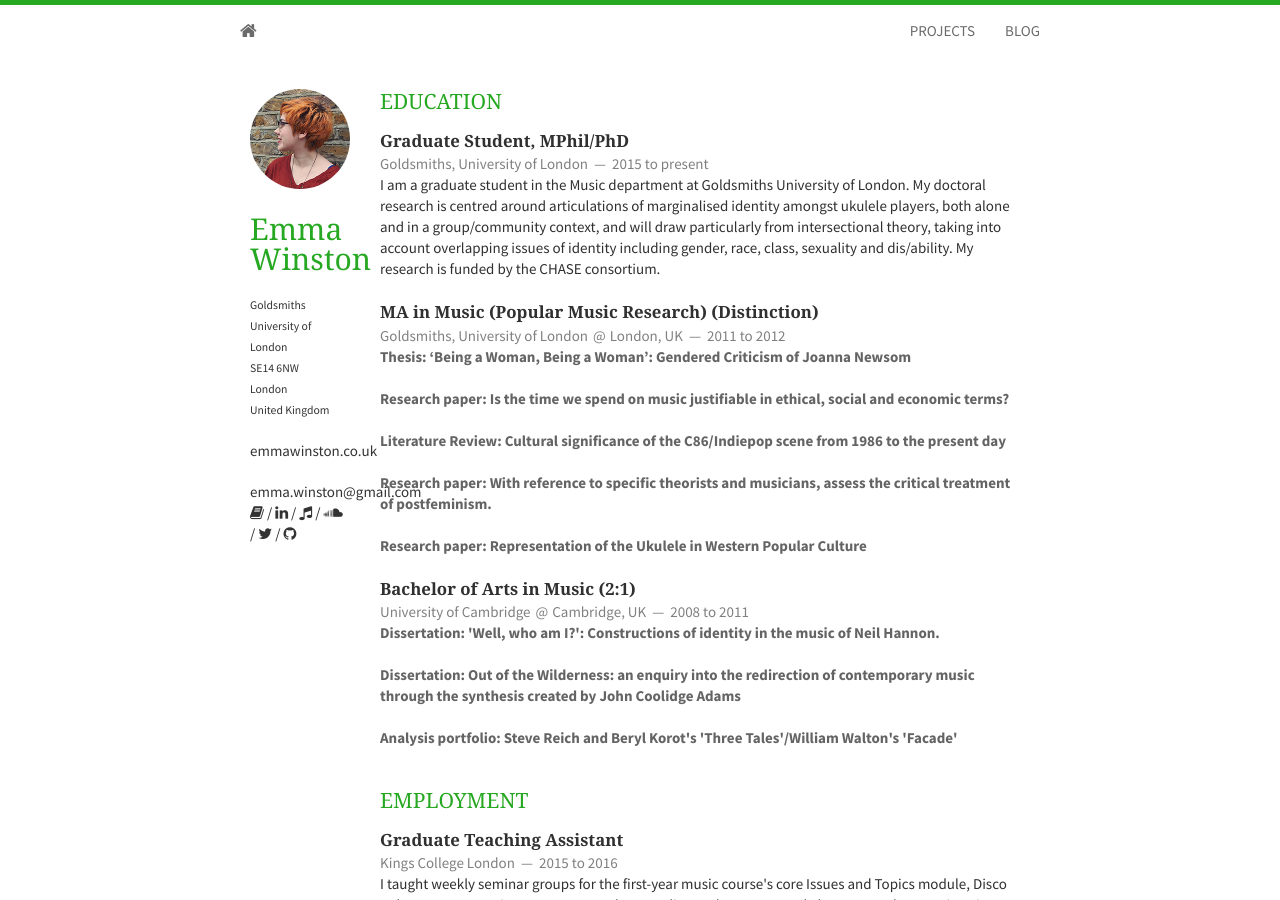
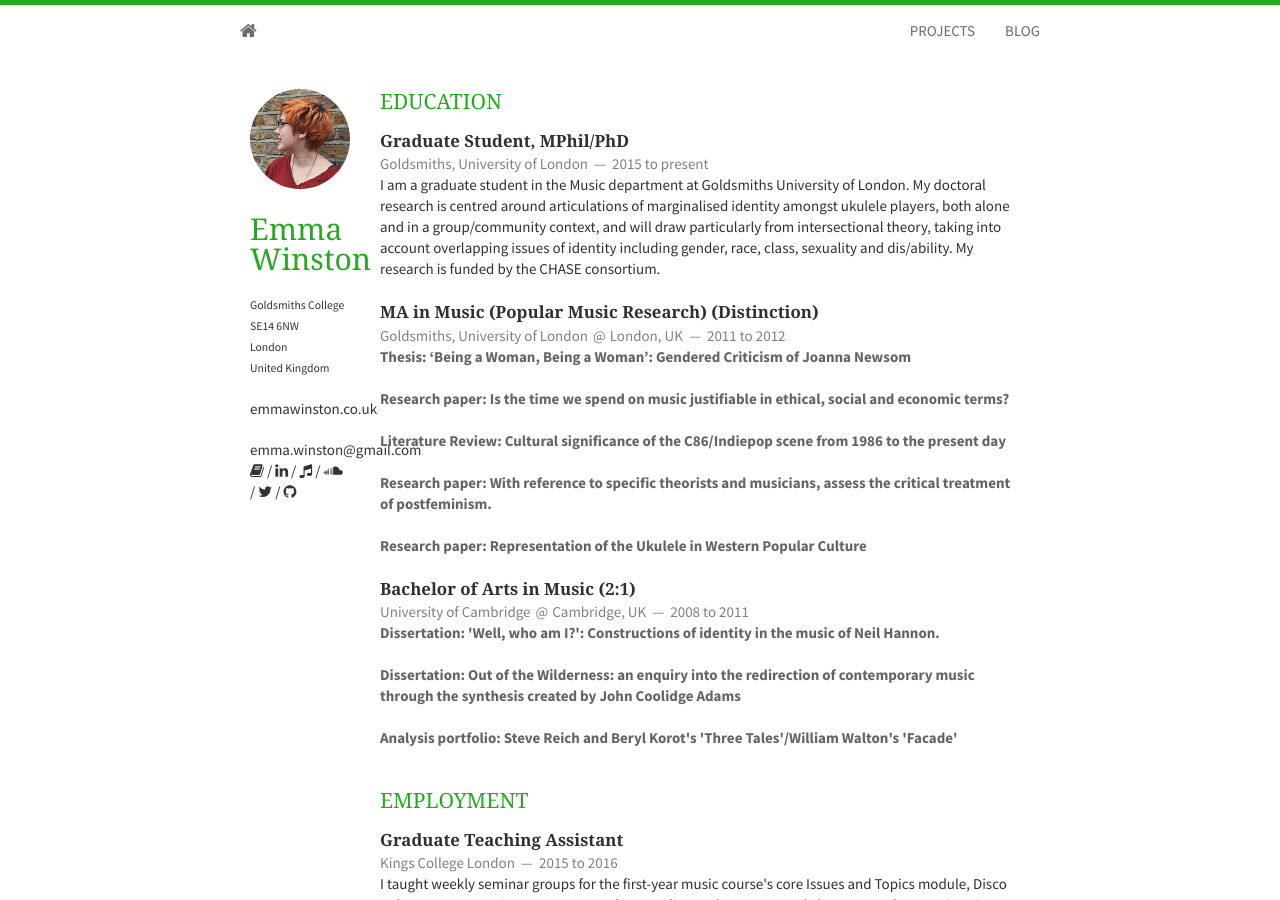
Before and after one commit to emmawinston/cv, a Jekyll site: the page built from index.html, in a window 1280 px wide and 900 px high. Built offline with Jekyll 4.4.1, drawn with Linux system fonts in a browser that asks for light colours; nearby versions of some CDN libraries; Markdown is read by kramdown in place of the engine named in the settings; the list of posts is cut into pages by our own code.

Commit message:
edit address

```diff
--- a/_config.yml
+++ b/_config.yml
@@ -29,8 +29,7 @@ music: https://deerful.com/
 tel: +44 0000 000000
 tel_full: tel:+440000000000
 google_maps: 'https://www.google.co.uk/maps/place/Goldsmiths+University+of+London/@51.4736202,-0.0395374,17z/data=!3m1!4b1!4m2!3m1!1s0x487602f81f1bd2cf:0xeb2cff5d2300d7f8'
-address: Goldsmiths
-address2: University of London
+address: Goldsmiths College
 postcode: SE14 6NW
 city: London
 country: United Kingdom
--- a/_layouts/layout.html
+++ b/_layouts/layout.html
@@ -48,7 +48,6 @@
         <address>
             <a href="{{ site.google_maps }}">
                 {{ site.address }}<br/>
-                {{ site.address2 }}<br/>
                 {{ site.postcode }}<br/>
                 {{ site.city }}<br/>
                 {{ site.country }}
```
